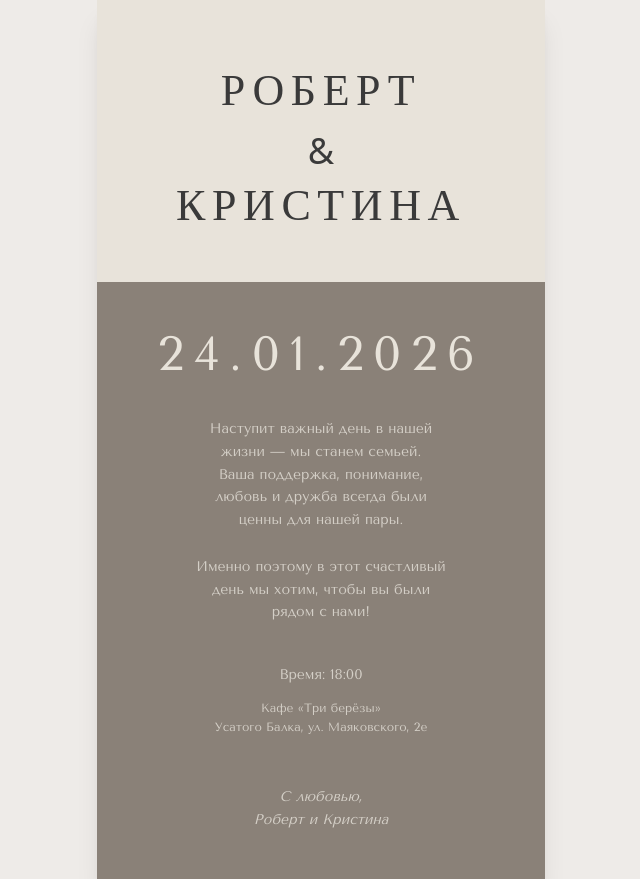
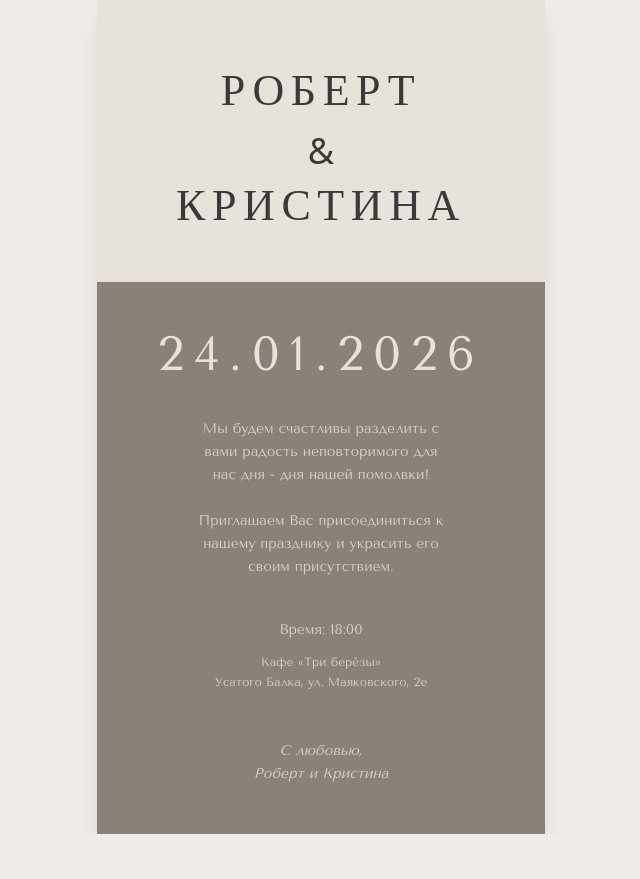
Before and after one commit to pr-poehali-dev/wedding-invitation-cards, a React (Vite) app: page / in a window 1280 px wide. Shown: the whole page, without its empty margins (319-959 px from the left). After the commit the page ends 834 px from the top, so only its background shows below. Built offline with nearby package versions, Linux system fonts and the light colour scheme.

Commit message:
fix: замена свадьбы на помолвку

```diff
--- a/src/pages/Index.tsx
+++ b/src/pages/Index.tsx
@@ -24,17 +24,15 @@ const Index = () => {
 
             <div className="space-y-6 font-tenor text-sm leading-relaxed">
               <p className="text-[#d4cfc7]">
-                Наступит важный день в нашей<br />
-                жизни — мы станем семьей.<br />
-                Ваша поддержка, понимание,<br />
-                любовь и дружба всегда были<br />
-                ценны для нашей пары.
+                Мы будем счастливы разделить с<br />
+                вами радость неповторимого для<br />
+                нас дня - дня нашей помолвки!
               </p>
 
               <p className="text-[#d4cfc7]">
-                Именно поэтому в этот счастливый<br />
-                день мы хотим, чтобы вы были<br />
-                рядом с нами!
+                Приглашаем Вас присоединиться к<br />
+                нашему празднику и украсить его<br />
+                своим присутствием.
               </p>
 
               <div className="pt-4 pb-2">
```
